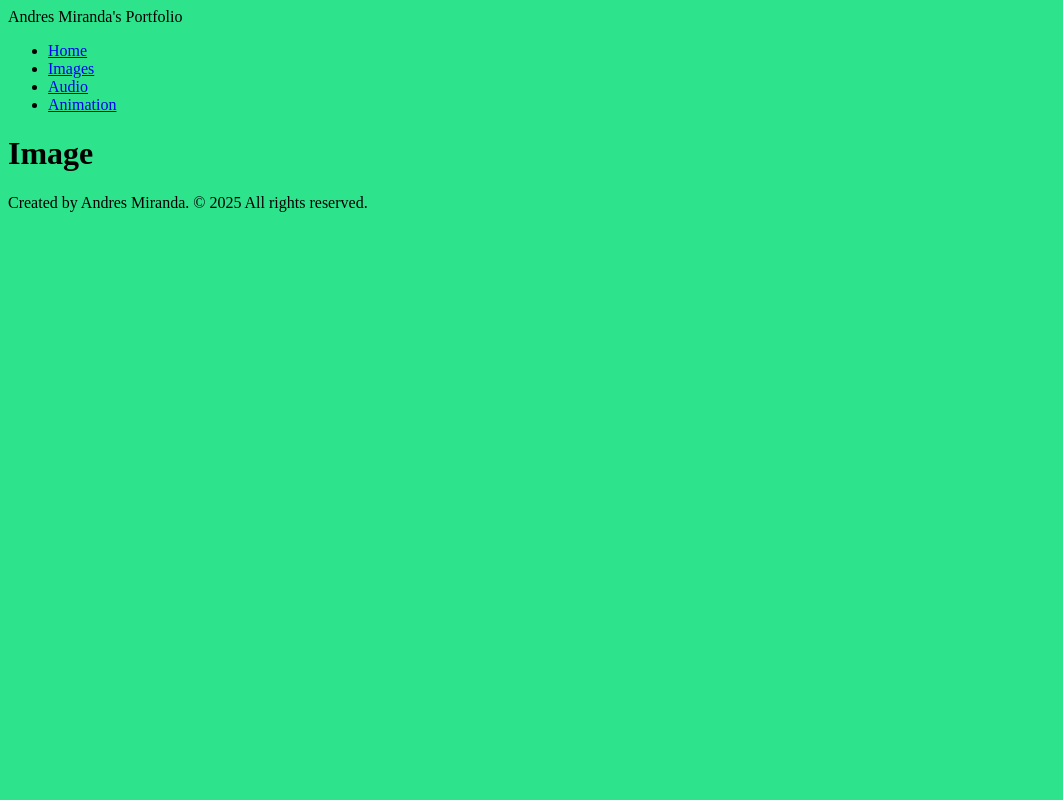
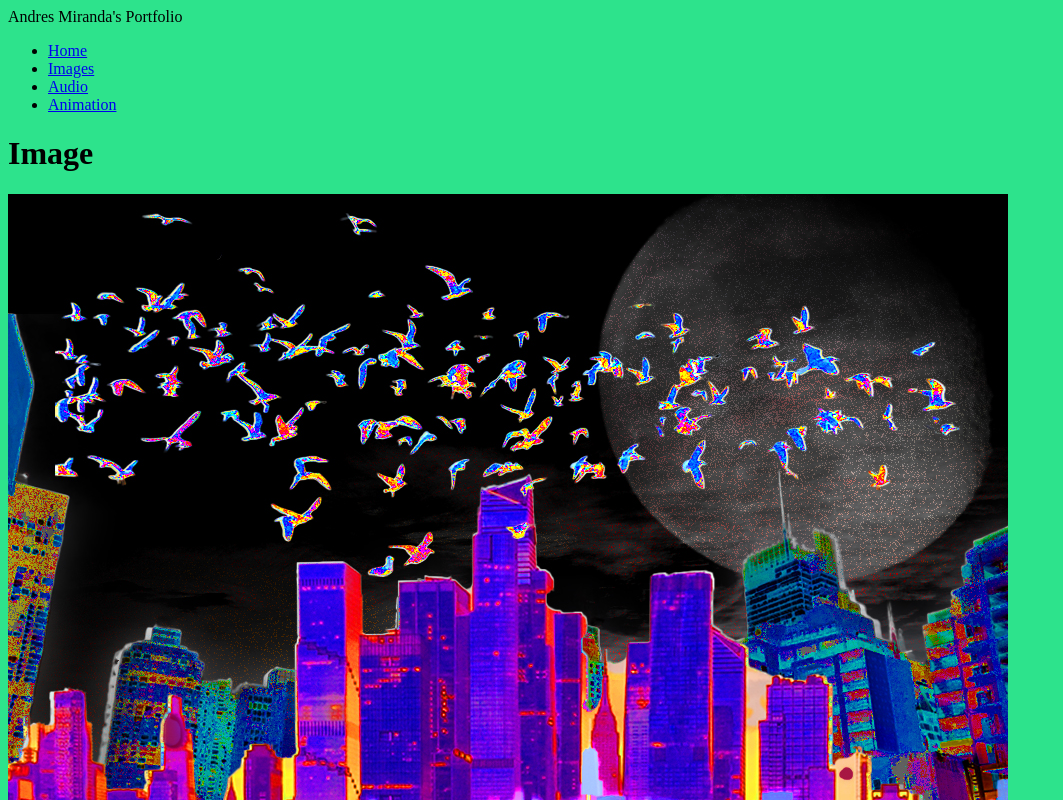
Before and after one commit to amiranda290/My-Work-at-School, a plain HTML site: page images.html in a window 1280 px wide. Shown: the top 800 px of the page, without its empty margins (0-1063 px from the left). Drawn offline with Linux system fonts and the light colour scheme.

Commit message:
Added changes the correct way

```diff
--- a/images.html
+++ b/images.html
@@ -20,6 +20,10 @@
 
         <main>
             <h1>Image</h1>
+            <img src="images/ProjectAndresMirandaFinalVersion.jpg"
+                 alt="Photoshop Project">
+            <img src="images/Artboard%201.png"
+                 alt="Self Portrait">
         </main>
 
         <footer>
--- a/style.css
+++ b/style.css
@@ -1,3 +1,7 @@
 body{
     background-color: #2de38c
 }
+img, video{
+    max-width: 100%;
+    height: auto;
+}
```
Also changed, not shown: animation.html (+3 -0 lines), audio.html (+1 -0 lines).
